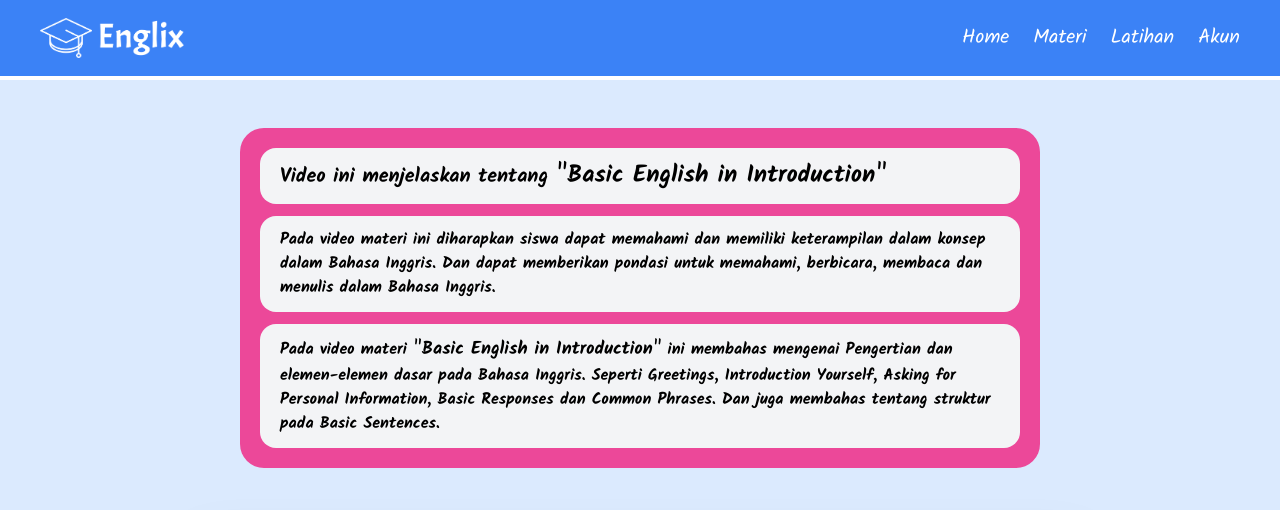
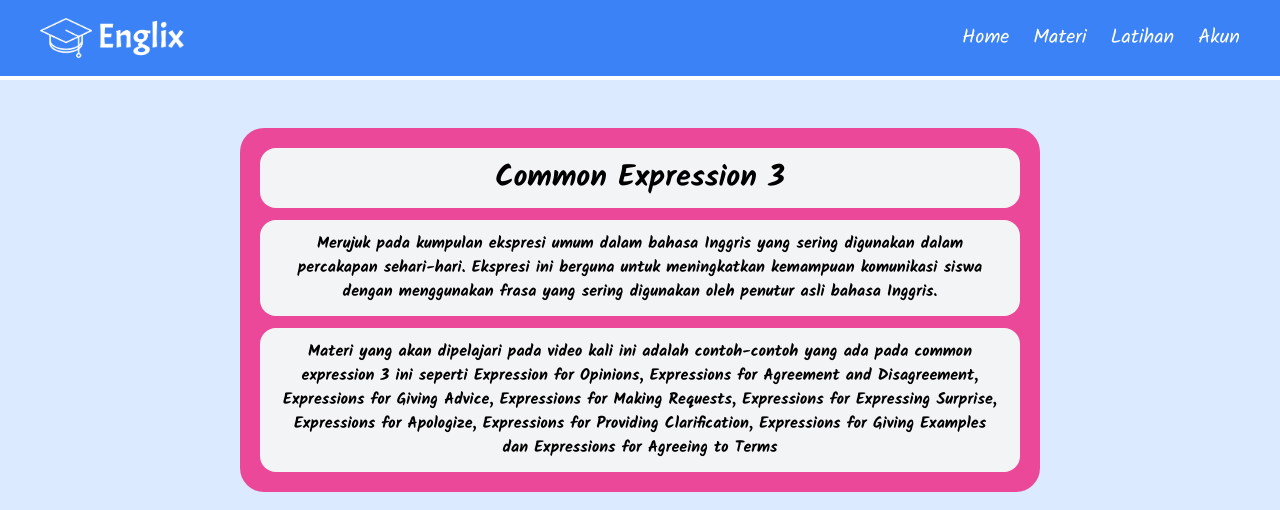
Before and after one commit to TrustyKrab/Englix-Client, a React (Vite) app: page /MateriM1K12 in a window 1280 px wide. Shown: the top 510 px of the page. Built offline with nearby package versions, Linux system fonts and the light colour scheme; no server answers; sample sign-in values are in the browser's storage.

Commit message:
add materi

```diff
--- a/src/assets/Layout/Materi/Kelas12/MateriM1K12.jsx
+++ b/src/assets/Layout/Materi/Kelas12/MateriM1K12.jsx
@@ -8,13 +8,13 @@ export default function MateriM1K12() {
             <NavbarHome />
             <div className='py-5 px-5 mx-60 mt-20 justify-center rounded-3xl bg-pink-500 text-black'>
                 <div className='bg-gray-100 px-5 py-3 rounded-2xl mb-3'>
-                    <h1 className='font-semibold text-xl'>Video ini menjelaskan tentang <span className='font-bold text-2xl'>"Basic English in Introduction"</span></h1>
+                    <h1 className='font-semibold text-3xl text-center'>Common Expression 3</h1>
                 </div>
                 <div className='bg-gray-100 px-5 py-3 rounded-2xl mb-3'>
-                    <p className='font-semibold text-md'>Pada video materi ini diharapkan siswa dapat memahami dan memiliki keterampilan dalam konsep dalam Bahasa Inggris. Dan dapat memberikan pondasi untuk memahami, berbicara, membaca dan menulis dalam Bahasa Inggris.</p>
+                    <p className='font-semibold text-md text-center'>Merujuk pada kumpulan ekspresi umum dalam bahasa Inggris yang sering digunakan dalam percakapan sehari-hari. Ekspresi ini berguna untuk meningkatkan kemampuan komunikasi siswa dengan menggunakan frasa yang sering digunakan oleh penutur asli bahasa Inggris.</p>
                 </div>
                 <div className='bg-gray-100 px-5 py-3 rounded-2xl'>
-                    <p className='font-semibold text-md'>Pada video materi <span className='text-lg'>"Basic English in Introduction"</span> ini membahas mengenai Pengertian dan elemen-elemen dasar pada Bahasa Inggris. Seperti Greetings, Introduction Yourself, Asking for Personal Information, Basic Responses dan Common Phrases. Dan juga membahas tentang struktur pada Basic Sentences.</p>
+                    <p className='font-semibold text-md text-center'>Materi yang akan dipelajari pada video kali ini adalah contoh-contoh yang ada pada common expression 3 ini seperti Expression for Opinions, Expressions for Agreement and Disagreement, Expressions for Giving Advice, Expressions for Making Requests, Expressions for Expressing Surprise, Expressions for Apologize, Expressions for Providing Clarification, Expressions for Giving Examples dan Expressions for Agreeing to Terms</p>
                 </div>
             </div>
             <div className='mx-auto flex justify-center items-center py-14'>
--- a/src/assets/Layout/Materi/Kelas12/MateriM2K12.jsx
+++ b/src/assets/Layout/Materi/Kelas12/MateriM2K12.jsx
@@ -8,13 +8,13 @@ export default function MateriM2K12() {
             <NavbarHome />
             <div className='py-5 px-5 mx-60 mt-20 justify-center rounded-3xl bg-pink-500 text-black'>
                 <div className='bg-gray-100 px-5 py-3 rounded-2xl mb-3'>
-                    <h1 className='font-semibold text-xl'>Video ini menjelaskan tentang <span className='font-bold text-2xl'>"Basic English in Introduction"</span></h1>
+                    <h1 className='font-semibold text-3xl text-center'>Conditional Sentences</h1>
                 </div>
                 <div className='bg-gray-100 px-5 py-3 rounded-2xl mb-3'>
-                    <p className='font-semibold text-md'>Pada video materi ini diharapkan siswa dapat memahami dan memiliki keterampilan dalam konsep dalam Bahasa Inggris. Dan dapat memberikan pondasi untuk memahami, berbicara, membaca dan menulis dalam Bahasa Inggris.</p>
+                    <p className='font-semibold text-md text-center'>Digunakan untuk menyatakan situasi yang bergantung pada kondisi tertentu. Biasanya, conditional sentences terdiri dari dua klausa: klausa kondisi (if-clause) dan klausa utama (main clause). Ada beberapa tipe conditional sentences, masing-masing dengan struktur dan penggunaan yang berbeda.</p>
                 </div>
                 <div className='bg-gray-100 px-5 py-3 rounded-2xl'>
-                    <p className='font-semibold text-md'>Pada video materi <span className='text-lg'>"Basic English in Introduction"</span> ini membahas mengenai Pengertian dan elemen-elemen dasar pada Bahasa Inggris. Seperti Greetings, Introduction Yourself, Asking for Personal Information, Basic Responses dan Common Phrases. Dan juga membahas tentang struktur pada Basic Sentences.</p>
+                    <p className='font-semibold text-md text-center'>Materi yang akan dipelajari pada video kali ini adalah tipe-tipe dari Conditional Sentences seperti Zero Conditional, First Conditional, Second Conditional, Third Conditional dan Mixed Conditional.</p>
                 </div>
             </div>
             <div className='mx-auto flex justify-center items-center py-14'>
--- a/src/assets/Layout/Materi/Kelas12/MateriM3K12.jsx
+++ b/src/assets/Layout/Materi/Kelas12/MateriM3K12.jsx
@@ -8,13 +8,13 @@ export default function MateriM3K12() {
             <NavbarHome />
             <div className='py-5 px-5 mx-60 mt-20 justify-center rounded-3xl bg-pink-500 text-black'>
                 <div className='bg-gray-100 px-5 py-3 rounded-2xl mb-3'>
-                    <h1 className='font-semibold text-xl'>Video ini menjelaskan tentang <span className='font-bold text-2xl'>"Basic English in Introduction"</span></h1>
+                    <h1 className='font-semibold text-3xl text-center'>Indirect Speech</h1>
                 </div>
                 <div className='bg-gray-100 px-5 py-3 rounded-2xl mb-3'>
-                    <p className='font-semibold text-md'>Pada video materi ini diharapkan siswa dapat memahami dan memiliki keterampilan dalam konsep dalam Bahasa Inggris. Dan dapat memberikan pondasi untuk memahami, berbicara, membaca dan menulis dalam Bahasa Inggris.</p>
+                    <p className='font-semibold text-md text-center'>Cara untuk melaporkan atau menyampaikan apa yang dikatakan oleh orang lain tanpa menggunakan kutipan langsung. Dalam indirect speech, kita mengubah kata-kata asli dari pembicara menjadi kalimat yang lebih umum. Ini sering digunakan dalam penulisan dan percakapan untuk mengkomunikasikan informasi yang disampaikan oleh orang lain.</p>
                 </div>
                 <div className='bg-gray-100 px-5 py-3 rounded-2xl'>
-                    <p className='font-semibold text-md'>Pada video materi <span className='text-lg'>"Basic English in Introduction"</span> ini membahas mengenai Pengertian dan elemen-elemen dasar pada Bahasa Inggris. Seperti Greetings, Introduction Yourself, Asking for Personal Information, Basic Responses dan Common Phrases. Dan juga membahas tentang struktur pada Basic Sentences.</p>
+                    <p className='font-semibold text-md text-center'>Materi yang akan dipelajari pada video kali ini adalah struktur dan aturan pada Indirect Speech. Video kali ini juga akan membahas jenis-jenis dari Indirect Speech.</p>
                 </div>
             </div>
             <div className='mx-auto flex justify-center items-center py-14'>
--- a/src/assets/Layout/Materi/Kelas12/MateriM4K12.jsx
+++ b/src/assets/Layout/Materi/Kelas12/MateriM4K12.jsx
@@ -7,13 +7,13 @@ export default function MateriM4K12() {
             <NavbarHome />
             <div className='py-5 px-5 mx-60 mt-20 justify-center rounded-3xl bg-pink-500 text-black'>
                 <div className='bg-gray-100 px-5 py-3 rounded-2xl mb-3'>
-                    <h1 className='font-bold text-xl text-center'>Basic English in Introduction</h1>
+                    <h1 className='font-bold text-3xl text-center'>Types of Sentences</h1>
                 </div>
                 <div className='bg-gray-100 px-5 py-3 rounded-2xl mb-3'>
-                    <p className='font-semibold text-md'>Pada video materi ini diharapkan siswa dapat memahami dan memiliki keterampilan dalam konsep dalam Bahasa Inggris. Dan dapat memberikan pondasi untuk memahami, berbicara, membaca dan menulis dalam Bahasa Inggris.</p>
+                    <p className='font-semibold text-md text-center'>Mengacu pada berbagai bentuk kalimat yang digunakan untuk menyampaikan informasi dengan cara yang berbeda. Setiap jenis kalimat memiliki fungsi dan struktur khusus..</p>
                 </div>
                 <div className='bg-gray-100 px-5 py-3 rounded-2xl'>
-                    <p className='font-semibold text-md'>Pada video materi <span className='text-lg'>"Basic English in Introduction"</span> ini membahas mengenai Pengertian dan elemen-elemen dasar pada Bahasa Inggris. Seperti Greetings, Introduction Yourself, Asking for Personal Information, Basic Responses dan Common Phrases. Dan juga membahas tentang struktur pada Basic Sentences.</p>
+                    <p className='font-semibold text-md text-center'>Materi yang akan dipelajari pada video kali ini adalah jenis-jenis dari Types of Sentences seperti Declarative Sentences, Interrogative Sentences, Imperative Sentences dan Exclamatory Sentences.</p>
                 </div>
             </div>
             <div className='mx-auto flex justify-center items-center py-14'>
```
